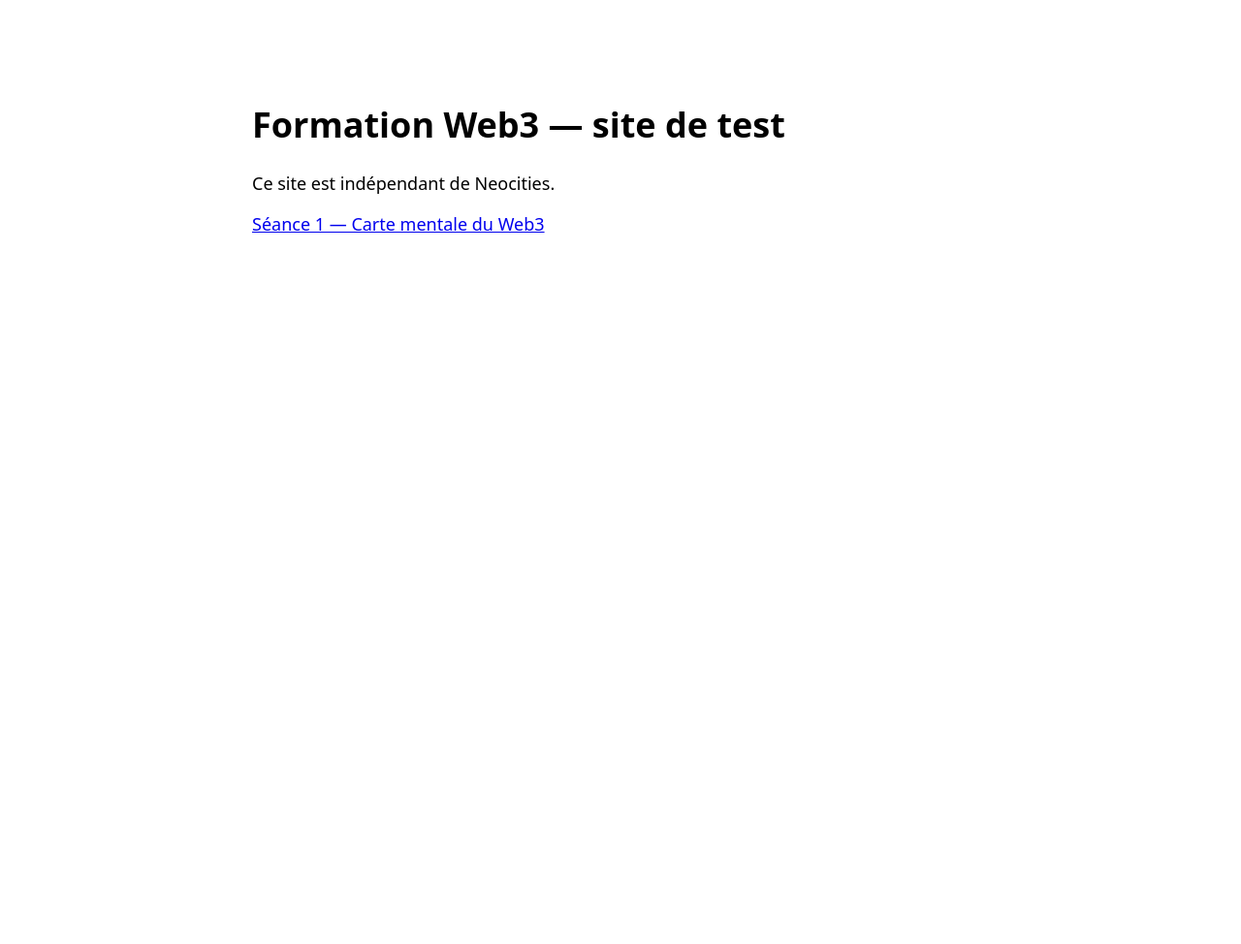
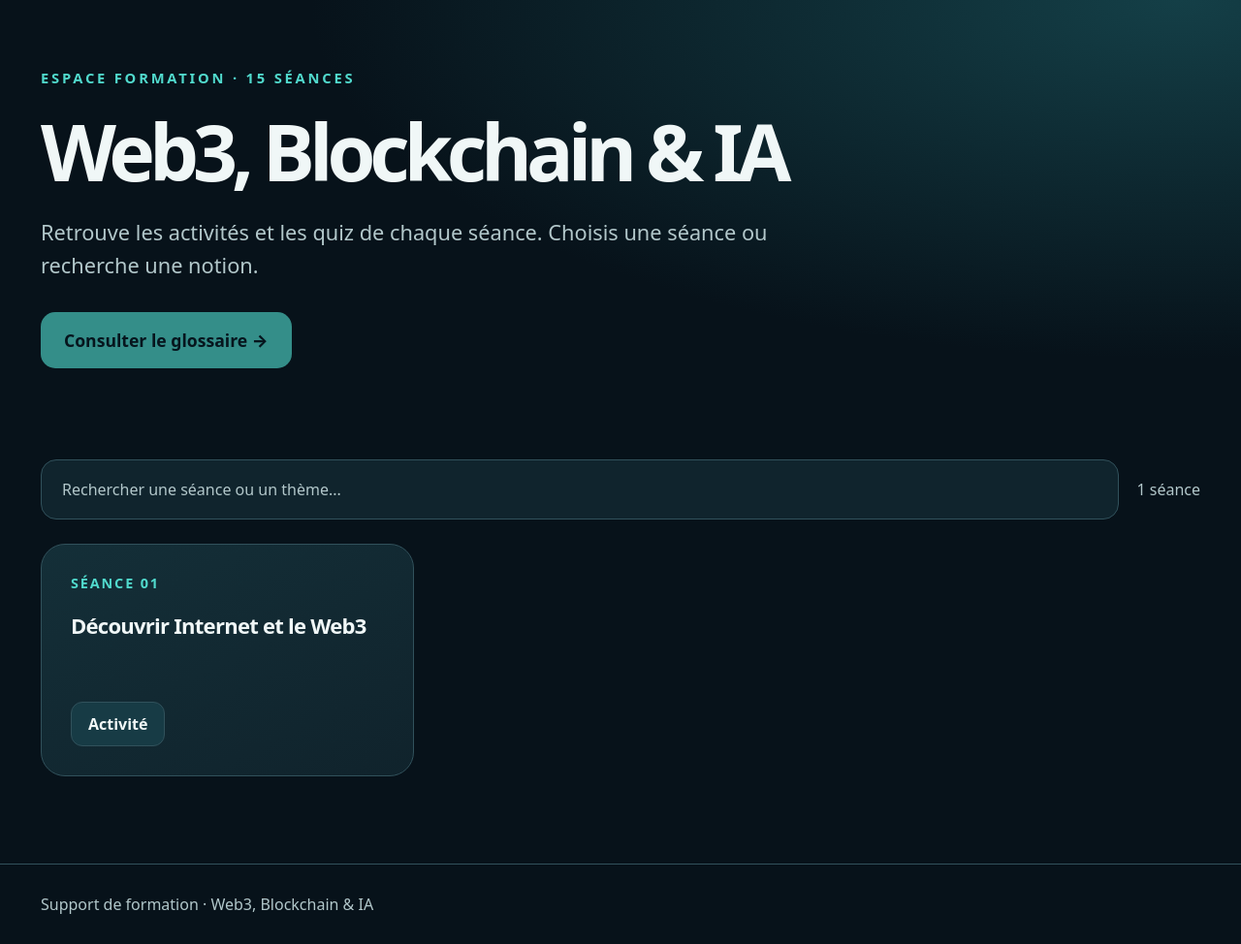
Before and after one commit to smartzformation/formation-web3, a plain HTML site: page index.html in a window 1280 px wide. Shown: the whole page at 97% size. Before the commit the page ends 800 px from the top, so only its background shows below. Drawn offline with Linux system fonts and the light colour scheme.

Commit message:
Créer accueil formation à cartes évolutives inspiré du site Neocities

```diff
--- a/index.html
+++ b/index.html
@@ -1 +1,76 @@
-<!doctype html><html lang="fr"><head><meta charset="utf-8"><meta name="viewport" content="width=device-width,initial-scale=1"><title>Formation Web3</title></head><body style="font:18px system-ui,sans-serif;max-width:760px;margin:60px auto;padding:20px"><h1>Formation Web3 — site de test</h1><p>Ce site est indépendant de Neocities.</p><p><a href="./S01/activite.html">Séance 1 — Carte mentale du Web3</a></p></body></html>
+<!doctype html>
+<html lang="fr">
+<head>
+<meta charset="utf-8">
+<meta name="viewport" content="width=device-width,initial-scale=1">
+<title>Web3, Blockchain & IA · Espace formation</title>
+<style>
+:root{color-scheme:dark;--bg:#07121a;--panel:#112932;--border:#31515b;--muted:#b2c7ca;--mint:#51dacd;--white:#f0f7f7}
+*{box-sizing:border-box}body{margin:0;background:radial-gradient(ellipse 70% 38% at 95% 0%,#143f47 0%,transparent 100%),var(--bg);color:var(--white);font-family:system-ui,-apple-system,"Segoe UI",sans-serif;min-height:100vh}
+main{max-width:1450px;margin:0 auto;padding:70px 42px 90px}
+.eyebrow{font-size:.92rem;font-weight:800;letter-spacing:.19em;color:var(--mint)}
+h1{font-size:clamp(3rem,6.3vw,6rem);letter-spacing:-.075em;line-height:1.05;margin:24px 0 24px;font-weight:850}
+.lead{font-size:clamp(1.08rem,1.7vw,1.4rem);line-height:1.6;color:var(--muted);max-width:790px;margin:0}
+.glossary{display:inline-block;background:var(--mint);color:#061720;font-size:1.1rem;font-weight:800;padding:17px 24px;border-radius:15px;text-decoration:none;margin-top:30px}
+.glossary[aria-disabled="true"]{opacity:.62;cursor:not-allowed}
+.catalogue{margin-top:94px}.searchline{display:flex;gap:18px;align-items:center;margin-bottom:25px}
+#search{background:#10242d;border:1px solid var(--border);border-radius:16px;color:var(--white);padding:19px 21px;font:inherit;width:100%;min-width:0}
+#search::placeholder{color:var(--muted)}#count{color:var(--muted);white-space:nowrap}
+.cards{display:grid;grid-template-columns:repeat(3,minmax(0,1fr));gap:20px}
+.card{background:linear-gradient(155deg,#142f38,#10232c);border:1px solid var(--border);border-radius:25px;min-height:240px;padding:30px;display:flex;flex-direction:column}
+.card .num{color:var(--mint);font-weight:800;letter-spacing:.13em;font-size:.9rem}
+.card h2{font-size:1.38rem;line-height:1.28;letter-spacing:-.035em;margin:20px 0 32px}
+.actions{display:flex;gap:10px;flex-wrap:wrap;margin-top:auto}
+.actions a{background:#173b45;border:1px solid var(--border);border-radius:12px;color:var(--white);text-decoration:none;padding:11px 17px;font-weight:750}
+.actions a:hover,.actions a:focus-visible{background:#25545d;outline-color:var(--mint)}
+.empty{color:var(--muted);font-size:1.1rem}
+footer{border-top:1px solid var(--border);color:var(--muted);padding:30px max(42px,calc((100vw - 1366px)/2));font-size:1rem}
+@media(max-width:900px){.cards{grid-template-columns:repeat(2,minmax(0,1fr))}main{padding:55px 26px 70px}.catalogue{margin-top:70px}}
+@media(max-width:620px){.cards{grid-template-columns:1fr}.searchline{flex-direction:column;align-items:stretch}.card{min-height:210px}h1{letter-spacing:-.05em}main{padding:42px 20px 60px}footer{padding:25px 20px}}
+</style>
+</head>
+<body>
+<main>
+<header>
+<div class="eyebrow">ESPACE FORMATION · 15 SÉANCES</div>
+<h1>Web3, Blockchain &amp; IA</h1>
+<p class="lead">Retrouve les activités et les quiz de chaque séance. Choisis une séance ou recherche une notion.</p>
+<a class="glossary" href="#" aria-disabled="true" title="Glossaire à publier prochainement" onclick="return false">Consulter le glossaire →</a>
+</header>
+<section class="catalogue" aria-label="Séances publiées">
+<div class="searchline"><input id="search" type="search" placeholder="Rechercher une séance ou un thème..." aria-label="Rechercher une séance ou un thème"><span id="count" aria-live="polite"></span></div>
+<div class="cards" id="cards"></div>
+<p class="empty" id="empty" hidden>Aucune séance ne correspond à ta recherche.</p>
+</section>
+</main>
+<footer>Support de formation · Web3, Blockchain &amp; IA</footer>
+<script>
+'use strict';
+// Ajouter une entrée lorsqu'une séance est prête à être publiée.
+// Ne renseigner que les liens réellement disponibles.
+const seances=[
+ {numero:1,titre:"Découvrir Internet et le Web3",motsCles:"internet web1 web2 web3 carte mentale",activite:"./S01/activite.html"}
+];
+const cards=document.getElementById('cards'),search=document.getElementById('search'),count=document.getElementById('count'),empty=document.getElementById('empty');
+function afficher(){
+ const q=search.value.trim().toLocaleLowerCase('fr');
+ const items=seances.filter(s=>(s.numero+' '+s.titre+' '+(s.motsCles||'')).toLocaleLowerCase('fr').includes(q));
+ cards.replaceChildren();
+ for(const s of items){
+  const card=document.createElement('article');card.className='card';
+  const num=document.createElement('div');num.className='num';num.textContent='SÉANCE '+String(s.numero).padStart(2,'0');
+  const h=document.createElement('h2');h.textContent=s.titre;
+  const actions=document.createElement('div');actions.className='actions';
+  for(const [label,url] of [['Activité',s.activite],['Quiz',s.quiz]]){
+   if(!url)continue;
+   const a=document.createElement('a');a.textContent=label;a.href=url;actions.append(a);
+  }
+  card.append(num,h,actions);cards.append(card);
+ }
+ count.textContent=items.length+' séance'+(items.length>1?'s':'');
+ empty.hidden=items.length!==0;
+}
+search.addEventListener('input',afficher);afficher();
+</script>
+</body>
+</html>
```
